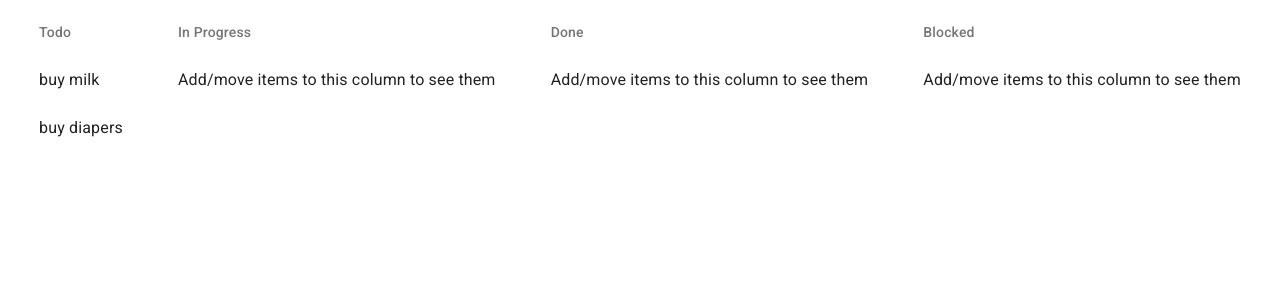
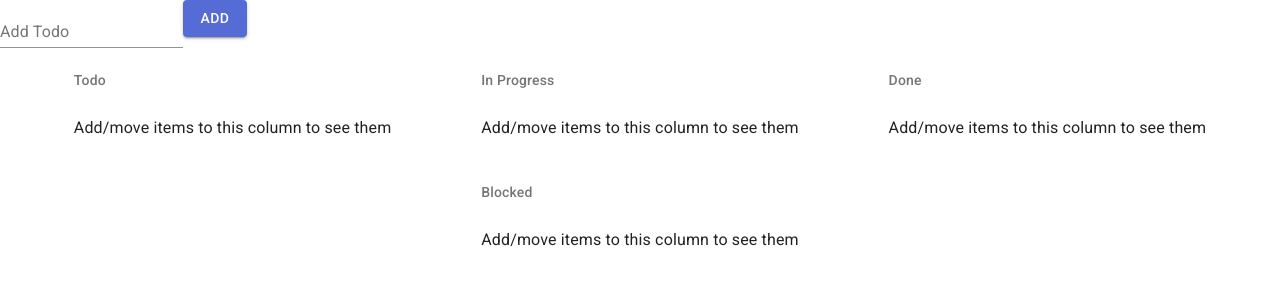
Before and after one commit to schaab/todo-pwa, a Next.js app: page / in a window 1280 px wide. Shown: the top 300 px of the page. Built offline with nearby package versions, Linux system fonts and the light colour scheme.

Commit message:
feat: add todo

```diff
--- a/src/App.js
+++ b/src/App.js
@@ -1,6 +1,8 @@
-import React from 'react'
+import React, {useState} from 'react'
 import {map} from 'ramda'
 import Grid from '@material-ui/core/Grid'
+import TextField from '@material-ui/core/TextField'
+import Button from '@material-ui/core/Button'
 import uuidv4 from 'uuid/v4'
 import Column from './components/Column'
 
@@ -21,27 +23,51 @@ const createItem = ({id = uuidv4(), text = 'do something'}) => ({
   text,
 })
 
-const App = () => {
 const todoItems = [
   createItem({text: 'buy milk'}),
   createItem({text: 'buy diapers'}),
 ]
+
+const App = () => {
+  const [todotext, setTodoText] = useState('')
+  const [items, setTodoItems] = useState(todoItems)
+
   const columns = [
-    createColumn({title: 'Todo', items: todoItems}),
+    createColumn({title: 'Todo', items}),
     createColumn({title: 'In Progress'}),
     createColumn({title: 'Done'}),
     createColumn({title: 'Blocked'}),
   ]
 
+  const onClickHandler = () => {
+    setTodoItems([...todoItems, createItem({text: todotext})])
+    setTodoText('')
+  }
   return (
-    <Grid container direction="row" justify="space-evenly" alignItems="stretch">
+    <>
+      <TextField
+        id="add-todo-input"
+        label="Add Todo"
+        value={todotext}
+        onChange={e => setTodoText(e.target.value)}
+      />
+      <Button variant="contained" color="primary" onClick={onClickHandler}>
+        Add
+      </Button>
+      <Grid
+        container
+        direction="row"
+        justify="space-evenly"
+        alignItems="stretch"
+      >
         {map(
-        ({id, title, items}) => (
-          <Column key={id} title={title} items={items} />
+          ({id, title, i}) => (
+            <Column key={id} title={title} items={i} />
           ),
           columns,
         )}
       </Grid>
+    </>
   )
 }
 
```
Lines whose indentation alone changed are shown as unchanged.
